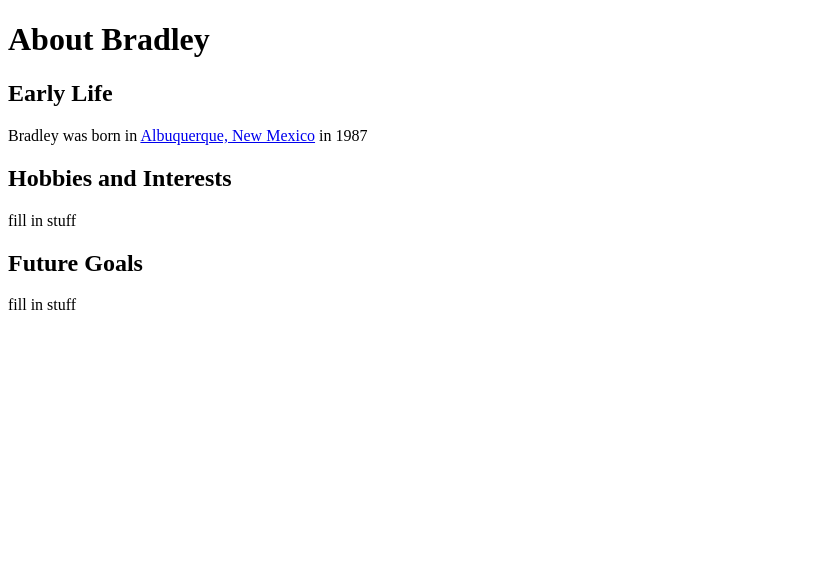
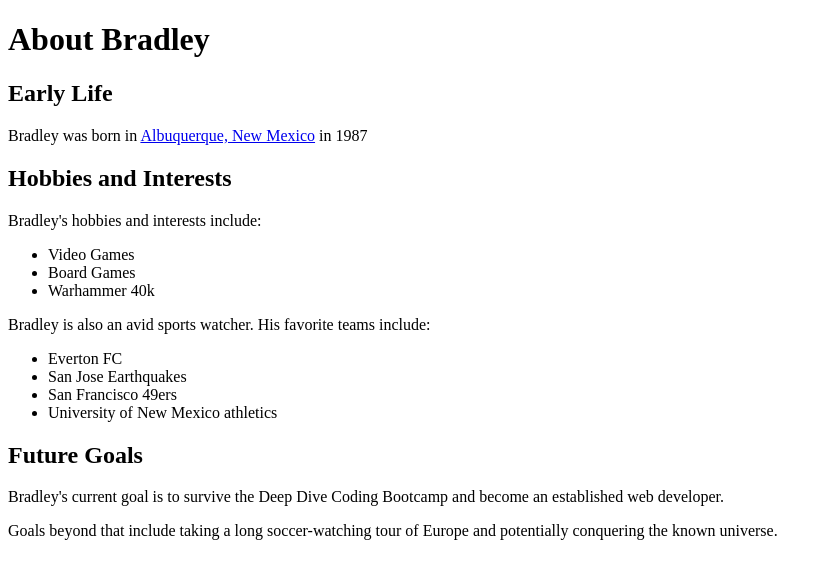
Before and after one commit to brbrown59/about-bradley, a PHP site: page / in a window 1280 px wide. Shown: the top 579 px of the page, without its empty margins (0-832 px from the left). Run offline with PHP 8.4, Linux system fonts and the light colour scheme.

Commit message:
Added a list of my favorite hobbies and sports teams, and also a few blurbs in the "Goals" section

```diff
--- a/index.php
+++ b/index.php
@@ -9,8 +9,21 @@
 		<h2>Early Life</h2>
 		<p>Bradley was born in <a href="https://en.wikipedia.org/wiki/Albuquerque,_New_Mexico" target="_blank">Albuquerque, New Mexico</a> in 1987</p>
 		<h2>Hobbies and Interests</h2>
-		<p>fill in stuff</p>
+		<p>Bradley's hobbies and interests include:</p>
+		<ul>
+			<li>Video Games</li>
+			<li>Board Games</li>
+			<li>Warhammer 40k</li>
+		</ul>
+		<p>Bradley is also an avid sports watcher.  His favorite teams include:</p>
+		<ul>
+			<li>Everton FC</li>
+			<li>San Jose Earthquakes</li>
+			<li>San Francisco 49ers</li>
+			<li>University of New Mexico athletics</li>
+		</ul>
 		<h2>Future Goals</h2>
-		<p>fill in stuff</p>
+		<p>Bradley's current goal is to survive the Deep Dive Coding Bootcamp and become an established web developer.</p>
+		<p>Goals beyond that include taking a long soccer-watching tour of Europe and potentially conquering the known universe.</p>
 	</body>
 </html>
```
